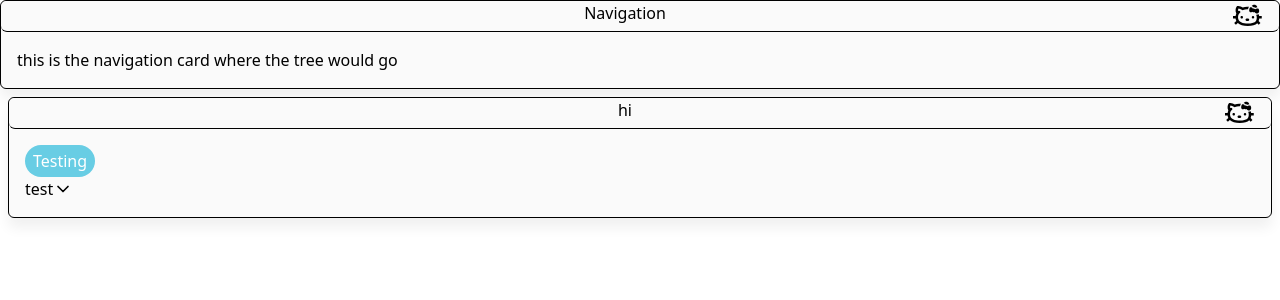
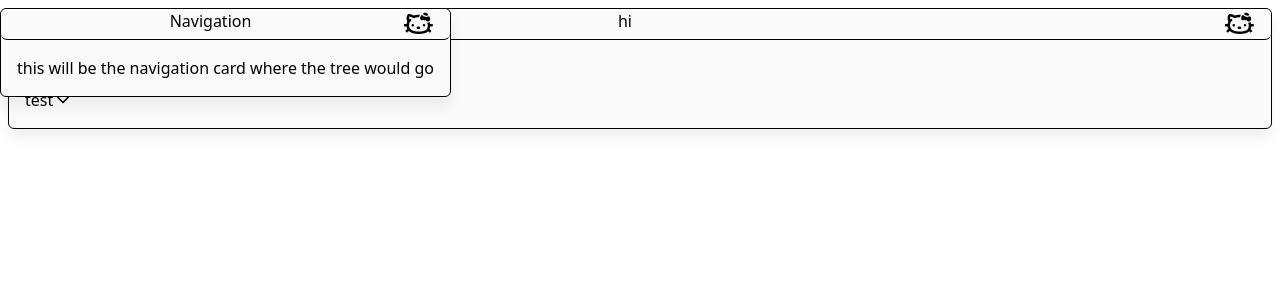
Before and after one commit to kinsley7/kinsley7.github.io, a Next.js app: page / in a window 1280 px wide. Shown: the top 300 px of the page. Built offline with nearby package versions, Linux system fonts and the light colour scheme.

Commit message:
made component draggable

```diff
--- a/package.json
+++ b/package.json
@@ -9,11 +9,11 @@
     "lint": "next lint"
   },
   "dependencies": {
-    "@dnd-kit/core": "^6.1.0",
     "@react-spring/web": "^9.7.3",
     "next": "14.2.3",
     "react": "^18",
     "react-dom": "^18",
+    "react-draggable": "^4.4.6",
     "react-use-measure": "^2.1.1"
   },
   "devDependencies": {
--- a/src/app/page.tsx
+++ b/src/app/page.tsx
@@ -1,28 +1,35 @@
+'use client';
+import { useState } from "react";
 import Image from "next/image";
 import { Button } from "@/components/foundation/Button";
 import { Accordion } from "@/components/foundation/Accordion";
 import ChevronUp from "../../public/chevron-up.svg";
 import ChevronDown from "../../public/chevron-down.svg";
-import { WindowCard } from "@/components/compound/WindowCard";
+import { MainWindowCard } from "@/components/compound/MainWindowCard";
 
-import {DndContext} from '@dnd-kit/core';
-
+import Draggable from 'react-draggable';
+import { DragHandlers } from "@/components/foundation/DragHandlers";
 
 //homepage
 export default function Home() {
+  const dragHandlers = DragHandlers();
   return (
     <main>
-      <DndContext>
-        <WindowCard title='Navigation'>
-          this is the navigation card where the tree would go
-        </WindowCard>
-        <WindowCard classNames="m-2" title='hi'>
-          <section id='testing'>
-            <Button label='Testing'/>
-            <Accordion title="test" body="testing open" openIcon={<Image src={ChevronDown} alt='chevron down' className="w-5"/>} closeIcon={<Image src={ChevronUp} alt='Chevron up' className="w-5" />}/>
-          </section>
-        </WindowCard>
-      </DndContext>
+          {/* has to be wrapped in div */}
+          <Draggable handle="div" {...dragHandlers}>
+            <div>
+            <MainWindowCard title='Navigation' classNames="absolute cursor-move">
+              this will be the navigation card where the tree would go
+            </MainWindowCard>
+            </div>
+          </Draggable>
+
+          <MainWindowCard classNames="m-2" title='hi'>
+            <section id='testing'>
+              <Button label='Testing'/>
+              <Accordion title="test" body="testing open" openIcon={<Image src={ChevronDown} alt='chevron down' className="w-5"/>} closeIcon={<Image src={ChevronUp} alt='Chevron up' className="w-5" />}/>
+            </section>
+          </MainWindowCard>
     </main>
   );
 }
--- a/src/components/compound/WindowCard.tsx
+++ b/src/components/compound/MainWindowCard.tsx
@@ -8,7 +8,7 @@ import { Children, ReactNode, cloneElement, useEffect, useRef, useState } from "
 
 
 //title needs to change on scroll when a new section is reached
-interface WindowCardProps extends IComponent{
+interface MainWindowCardProps extends IComponent{
 	//content : WindowCardSection[]
 	title : ReactNode;
 	children : ReactNode;
@@ -19,7 +19,7 @@ interface WindowCardProps extends IComponent{
 	children : ReactNode;
 } */
 
-export const WindowCard = ({classNames = ''.trim(), title, children }:WindowCardProps) => {
+export const MainWindowCard = ({classNames = ''.trim(), title, children }:MainWindowCardProps) => {
 
 	return <div className={classNames}>
 				<Card type='elevated' classNames="border-[1px] border-black rounded-md">
--- /dev/null
+++ b/src/components/foundation/DragHandlers.tsx
@@ -0,0 +1,36 @@
+import React, { useState } from 'react';
+import { DraggableData, DraggableEvent } from 'react-draggable';
+
+interface Position {
+  x: number;
+  y: number;
+}
+
+export const DragHandlers = () => {
+  const [activeDrags, setActiveDrags] = useState(0);
+  const [deltaPosition, setDeltaPosition] = useState<Position>({ x: 0, y: 0 });
+
+  const handleDrag = (e: DraggableEvent, ui: DraggableData) => {
+    const { x, y } = deltaPosition;
+    setDeltaPosition({
+      x: x + ui.deltaX,
+      y: y + ui.deltaY,
+    });
+    console.log('being dragged')
+  };
+
+  const onStart = () => {
+    setActiveDrags((prev) => prev + 1);
+    console.log('started drag')
+  };
+
+  const onStop = () => {
+    setActiveDrags((prev) => prev - 1);
+    console.log('ended drag')
+  };
+
+  const dragHandlers = { onStart, onStop, onDrag: handleDrag };
+
+  return dragHandlers;
+
+};
--- /dev/null
+++ b/src/components/foundation/Draggable.tsx
@@ -0,0 +1,25 @@
+import React, { ReactNode } from 'react';
+import {useDraggable} from '@dnd-kit/core';
+import { CSS } from '@dnd-kit/utilities';
+
+interface DraggableProps{
+  id : string;
+  children : ReactNode;
+}
+
+export const Draggable = ({id, children}:DraggableProps) => {
+  const {attributes, listeners, setNodeRef, transform} = useDraggable({
+    id,
+  });
+
+  const style = {
+    transform: CSS.Translate.toString(transform),
+  };
+
+
+  return (
+    <button ref={setNodeRef} style={style} {...listeners} {...attributes}>
+      {children}
+    </button>
+  );
+}
--- /dev/null
+++ b/src/components/foundation/Droppable.tsx
@@ -0,0 +1,14 @@
+import { useDroppable } from "@dnd-kit/core";
+import { ReactNode } from "react";
+
+interface DroppableProps {
+	id: string;
+	children: ReactNode;
+}
+
+//make the entire screen 'droppable'
+export const Droppable = ({id, children}:DroppableProps) => {
+	const {setNodeRef} = useDroppable({id});
+
+	return <div ref={setNodeRef} style={{ height: '100vh', width: '100vw' }}>{children}</div>
+}
```
Also changed, not shown: src/components/compound/NavCard.tsx (+9 -0 lines), 1 other file (tests, documents, lock files or other folders).
